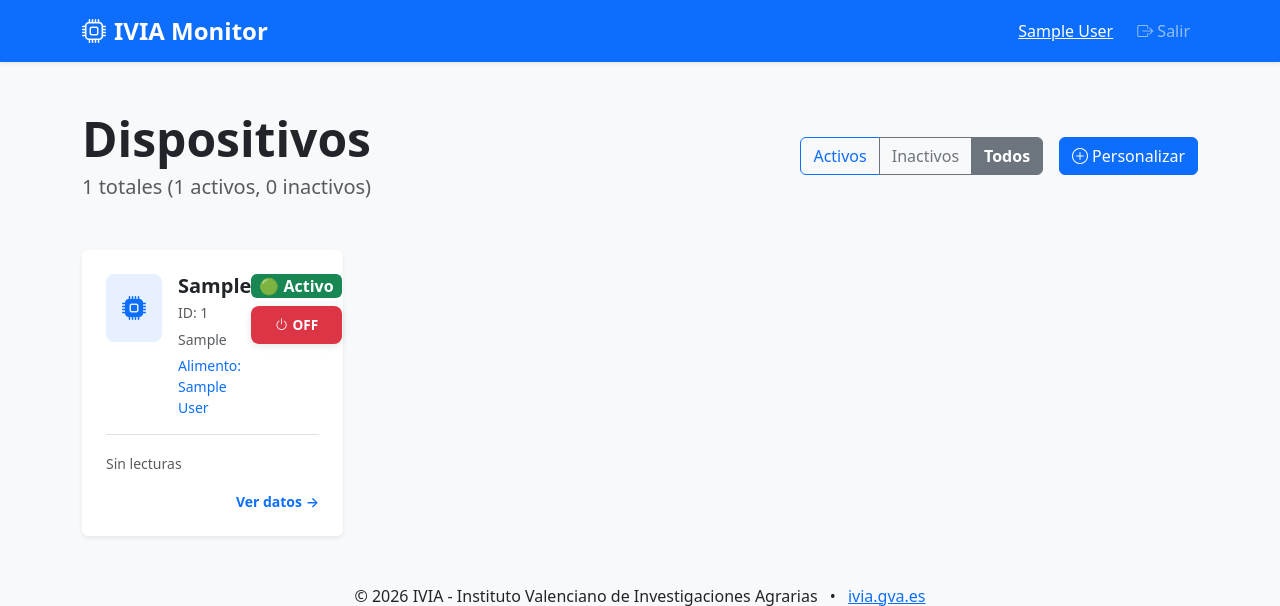
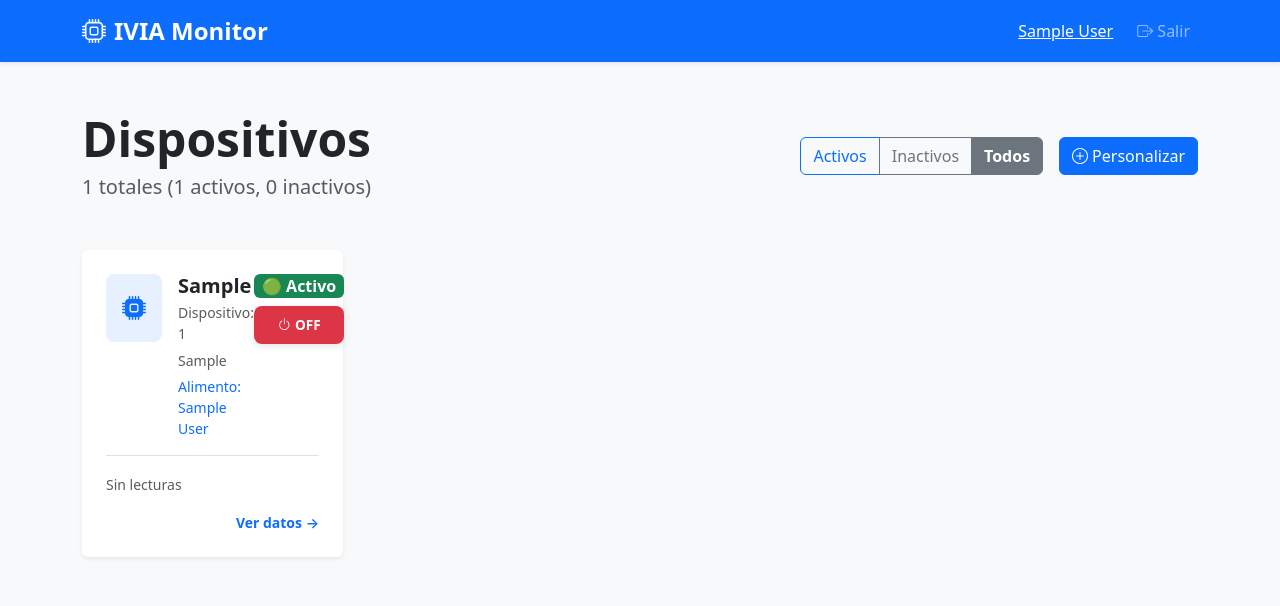
Before and after one commit to cdiazcod17/IVIA_monitor_alimentos, a Django app: page /devices/ in a window 1280 px wide. Shown: the top 606 px of the page. Run offline with Django 5.2, Linux system fonts and the light colour scheme; a user stored in the database is signed in; tables that the repository leaves empty hold one stand-in row (values such as "Sample post").

Commit message:
link ver datos, Nombre dispositivo

```diff
--- a/devices/views.py
+++ b/devices/views.py
@@ -16,7 +16,6 @@ def device_list(request):
     elif status_filter == 'active':
         devices = devices.filter(is_active=True)
 
-    # Resto igual...
     user_links = {link.device_id: link for link in UserDevice.objects.filter(user=request.user)}
 
     devices_with_data = []
--- a/templates/devices/list.html
+++ b/templates/devices/list.html
@@ -62,7 +62,7 @@
                                 </h5>
 
                                 <small class="text-muted mb-1 d-block">
-                                    ID: {{ item.device.device_id }}
+                                    Dispositivo: {{ item.device.device_id }}
                                 </small>
 
                                 <small class="text-muted">
@@ -127,9 +127,11 @@
                         </div>
 
                         <!-- Flecha -->
+                         {% if item.device.is_active %}
                         <div class="d-flex justify-content-end align-items-end mt-3">
                             <small class="text-primary fw-semibold">Ver datos →</small>
                         </div>
+                        {% endif %}
                     </div>
                 </div>
             </a>
```
